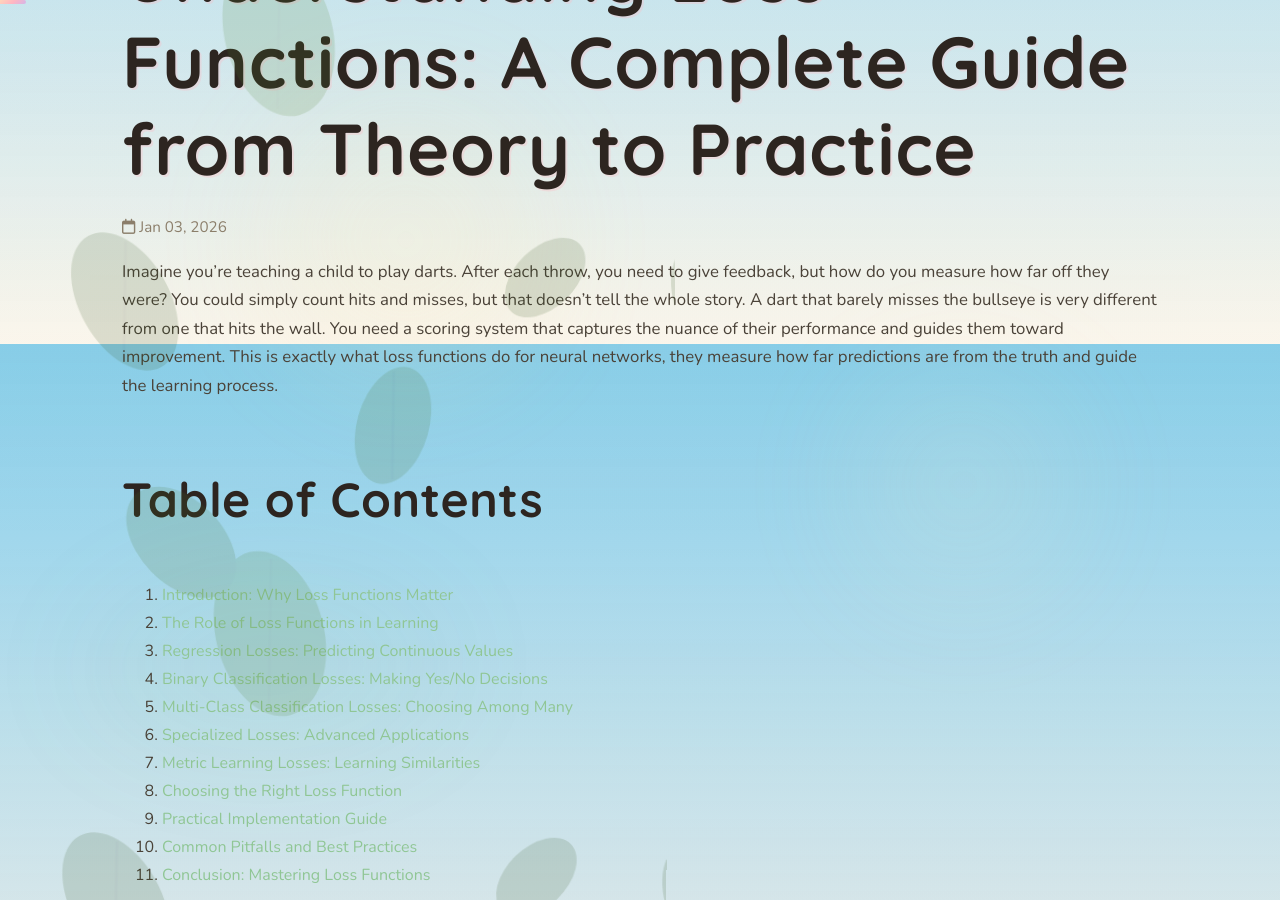
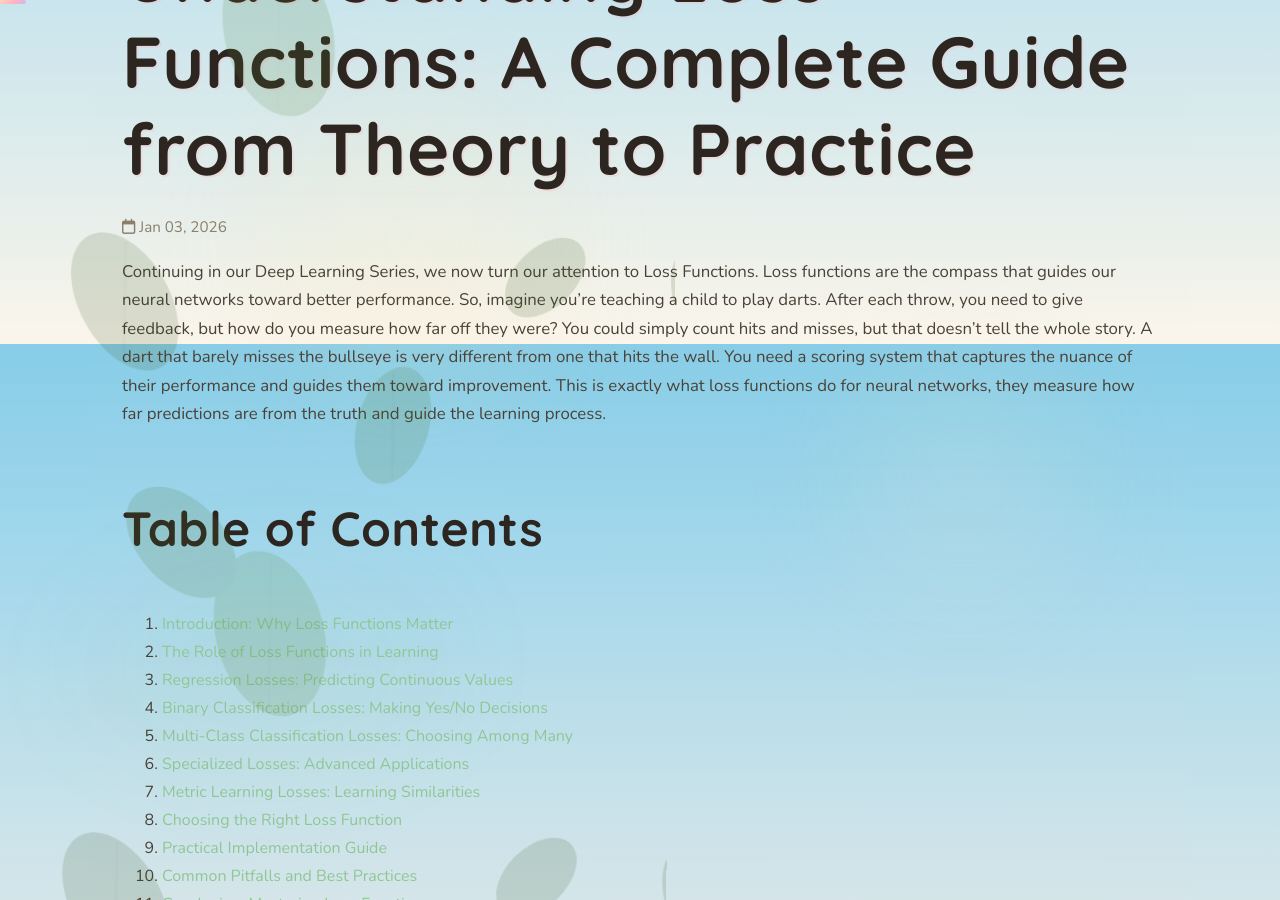
Before and after one commit to mayank1101/mayank1101.github.io, a Jekyll site: the page built from _posts/2026-01-03-loss-fun.md, in a window 1280 px wide and 900 px high, scrolled down 556 px. Built offline with Jekyll 4.4.1, drawn with Linux system fonts in a browser that asks for light colours.

```diff
--- a/_posts/2026-01-03-loss-fun.md
+++ b/_posts/2026-01-03-loss-fun.md
@@ -8,7 +8,7 @@
 excerpt: "Master loss functions from MSE to Focal Loss with comprehensive theory, implementation, and practical guidance for choosing the right loss."
 ---
 
-Imagine you're teaching a child to play darts. After each throw, you need to give feedback, but how do you measure how far off they were? You could simply count hits and misses, but that doesn't tell the whole story. A dart that barely misses the bullseye is very different from one that hits the wall. You need a scoring system that captures the nuance of their performance and guides them toward improvement. This is exactly what loss functions do for neural networks, they measure how far predictions are from the truth and guide the learning process.
+Continuing in our Deep Learning Series, we now turn our attention to Loss Functions. Loss functions are the compass that guides our neural networks toward better performance. So, imagine you're teaching a child to play darts. After each throw, you need to give feedback, but how do you measure how far off they were? You could simply count hits and misses, but that doesn't tell the whole story. A dart that barely misses the bullseye is very different from one that hits the wall. You need a scoring system that captures the nuance of their performance and guides them toward improvement. This is exactly what loss functions do for neural networks, they measure how far predictions are from the truth and guide the learning process.
 
 ## Table of Contents
 
```
Also changed, not shown: _posts/2025-12-30-rnn.md (+1 -1 lines), _posts/2026-01-06-normalization.md (+1 -1 lines), _posts/2026-01-10-dropout.md (+1 -1 lines), _posts/2026-01-15-initialization.md (+1 -1 lines).
